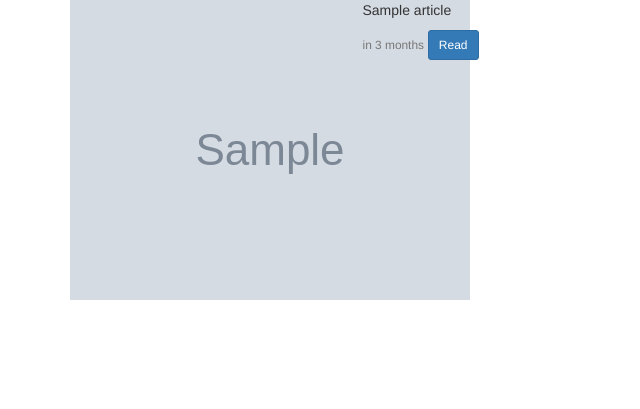
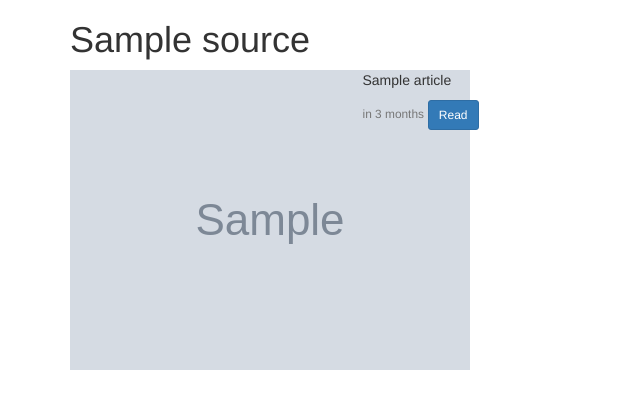
Before and after one commit to Mutembeijoe/news_api, a Flask app: template app/templates/source_articles.html in a window 1280 px wide. Shown: the top 409 px of the page, without its empty margins (0-640 px from the left). Run offline with Flask 2, Linux system fonts and the light colour scheme; the template is opened without the code that fills it: most values are stand-ins (such as "Sample title", 1, 10 or a date in 2020); grey boxes marked "Sample" are stand-in pictures; some libraries are stand-ins or nearby versions.

Commit message:
adds a source proprerty to article items to display as page heading

```diff
--- a/app/models/article.py
+++ b/app/models/article.py
@@ -1,7 +1,8 @@
 class Article:
-    def __init__(self, title, author, image_url, date_published, article_url):
+    def __init__(self, title, author, image_url, date_published, article_url, source):
         self.title = title
         self.author = author
         self.date_published = date_published
         self.article_url = article_url
         self.image_url = image_url
+        self.source = source
--- a/app/requests.py
+++ b/app/requests.py
@@ -49,11 +49,12 @@ def get_specific_source(source_id):
             title = article['title']
             author = article['author']
             image_url = article['urlToImage']
+            source = article['source']
             date_published= parse(article['publishedAt']).datetime()
             article_url= article['url']
 
             if image_url:
-                new_article = Article(title, author, image_url, date_published, article_url)
+                new_article = Article(title, author, image_url, date_published, article_url,source)
                 new_list.append(new_article)
 
         articles_list = new_list
--- a/app/templates/source_articles.html
+++ b/app/templates/source_articles.html
@@ -1,5 +1,10 @@
 {% extends 'base.html'%}
 {% block page_content%}
+{% if source %}
+    <h1>{{source}}</h1>
+{%else%}
+    <h1>No news items found</h1>
+{% endif%}
     <div class="row">
         {% for article in articles %}
             <div class="col-lg-6 my-3">
```
Also changed, not shown: app/views.py (+5 -2 lines).
